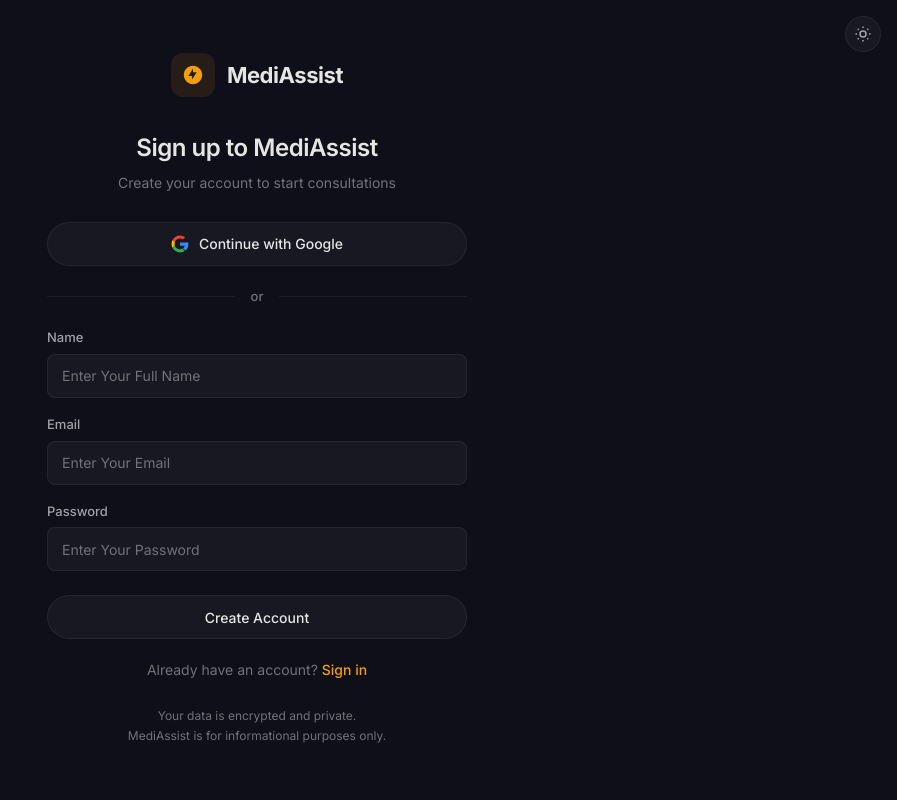
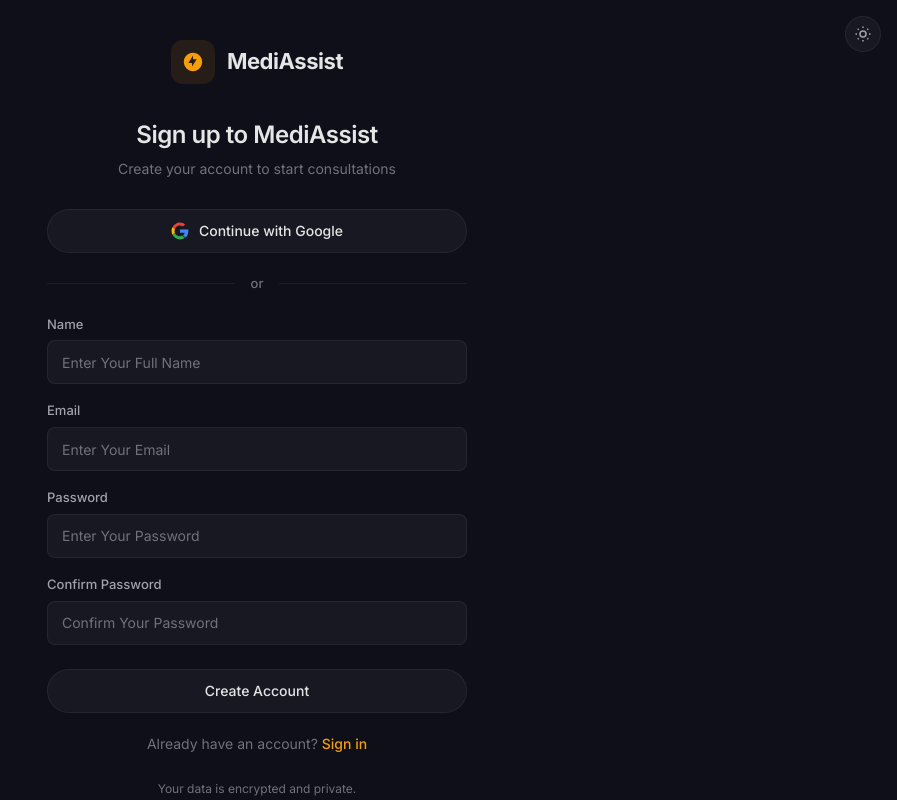
Before and after one commit to parthTyagi-tech/medibot, a Flask app: page /signup in a window 1280 px wide. Shown: the whole page, without its empty margins (383-1280 px from the left). Run offline with Flask 3, Linux system fonts and the light colour scheme.

Commit message:
Fix: Add confirm password field back to signup page to prevent validation error

```diff
--- a/templates/signup.html
+++ b/templates/signup.html
@@ -68,6 +68,11 @@
         <input type="password" name="password" id="password" class="field-input" placeholder="Enter Your Password" required autocomplete="new-password" />
       </div>
 
+      <div class="field-group">
+        <label class="field-label" for="confirm_password">Confirm Password</label>
+        <input type="password" name="confirm_password" id="confirm_password" class="field-input" placeholder="Confirm Your Password" required autocomplete="new-password" />
+      </div>
+
       <button type="submit" class="btn-primary" id="submit-btn" style="margin-top: 8px;">Create Account</button>
     </form>
 
```
